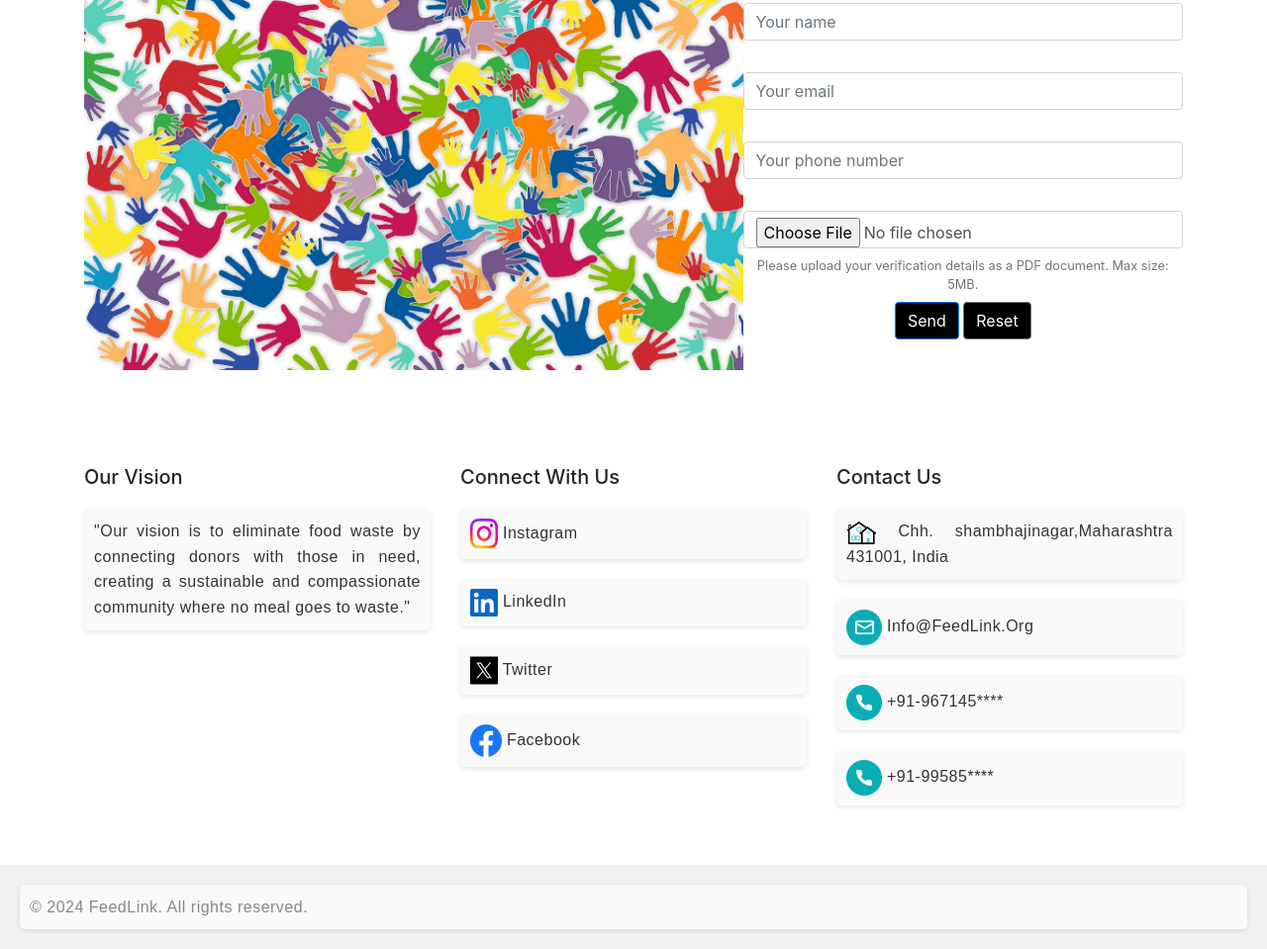
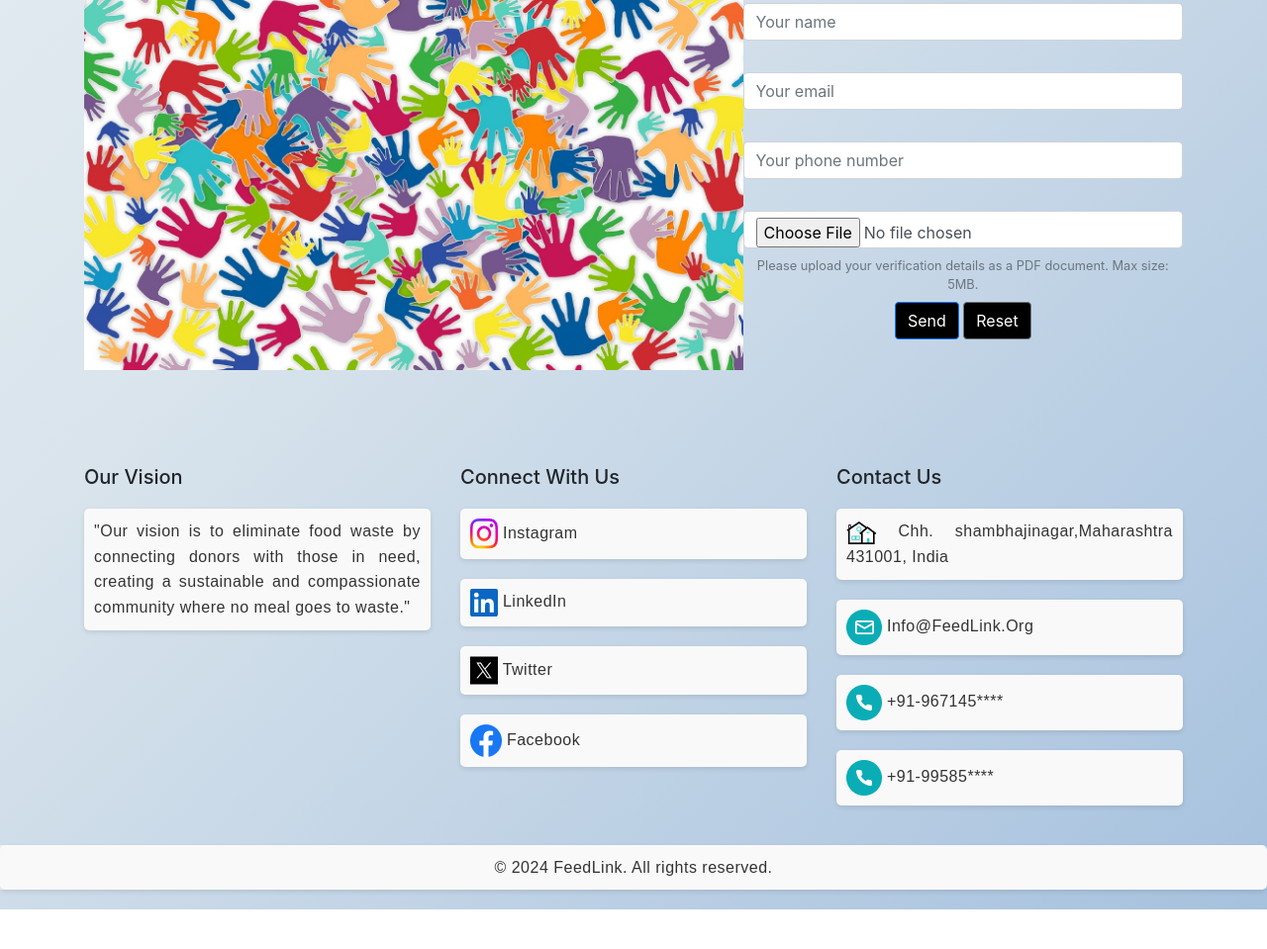
Before and after one commit to Prathamesh-Punde/feedlink, a plain HTML site: page index.html in a window 1280 px wide. Shown: the part 1076-2035 px from the top of the page at 99% size. After the commit the page ends 1995 px from the top, so only its background shows below. Drawn offline with nearby package versions, Linux system fonts and the light colour scheme; a script that the page names is missing.

Commit message:
added theme to home page

```diff
--- a/index.html
+++ b/index.html
@@ -7,9 +7,9 @@
     <link rel="stylesheet" href="https://maxcdn.bootstrapcdn.com/bootstrap/4.5.2/css/bootstrap.min.css">
     <link rel="stylesheet" href="style.css">
 </head>
-<body>
+<body style=" background: linear-gradient(135deg, #f0f4f8, #d9e4ec, #a6c1de);">
     <!-- Header -->
-    <header class="navbar navbar-expand-lg navbar-light bg-light">
+    <header class="navbar navbar-expand-lg navbar-light bg-light"style=" background: linear-gradient(135deg, #f0f4f8, #d9e4ec, #a6c1de);">
         <a class="navbar-brand" href="#"><img src="img/logo.png" alt="Logo" class="logo"style="max-width: 100px;max-height: 100px;margin-left: 60px;"></a>
         <ul class="navbar-nav ml-auto">
             <li class="nav-item"><a class="nav-link" href="index.html">Home</a></li>
@@ -102,8 +102,8 @@
             </div>
         </div>
     </section>
-    <footer style="background-color: #f1f1f1; padding: 20px; text-align: center; margin-top: 40px;">
-        <p style="color: #888; margin: 0;">&copy; 2024 FeedLink. All rights reserved.</p>
+    <footer style=" background: linear-gradient(135deg, #f0f4f8, #d9e4ec, #a6c1de);">
+        <p style="text-align: center;">&copy; 2024 FeedLink. All rights reserved.</p>
     </footer>
 
 
```
